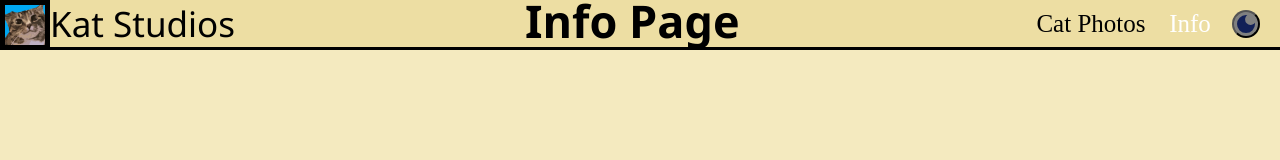
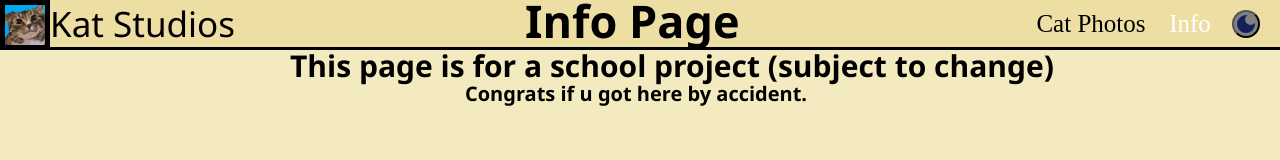
Before and after one commit to katv2/KatWebsite, a plain HTML site: page info.html in a window 1280 px wide. Drawn offline with Linux system fonts and the light colour scheme.

Commit message:
infopage

```diff
--- a/css/info.css
+++ b/css/info.css
@@ -102,3 +102,33 @@ h1 {
     font-size: 45px;
     color: var(--text-color-inactive);
 }
+h2 {
+    position: absolute;
+    width: 1000px;
+    top:20px;
+    left: 50%;
+    transform: translateX(-35%);
+    font-family: 'Segoe UI', Tahoma, Geneva, Verdana, sans-serif;
+    font-size: 30px;
+    color: var(--text-color-inactive);
+}
+h3 {
+    position: absolute;
+    width: 500px;
+    top:60px;
+    left: 50%;
+    transform: translateX(-35%);
+    font-family: 'Segoe UI', Tahoma, Geneva, Verdana, sans-serif;
+    font-size: 20px;
+    color: var(--text-color-inactive);
+}
+h4 {
+    position: absolute;
+    width: 300px;
+    top:100px;
+    left: 50%;
+    transform: translateX(-38%);
+    font-family: 'Segoe UI', Tahoma, Geneva, Verdana, sans-serif;
+    font-size: 30px;
+    color: var(--text-color-inactive);
+}
--- a/info.html
+++ b/info.html
@@ -19,5 +19,7 @@
     <a class="page2" href="catphotos" style="width: auto;">Cat Photos</a>
     <div class="page3">Info</div>
     <h1>Info Page</h1>
+    <h2>This page is for a school project (subject to change)</h2>
+    <h3>Congrats if u got here by accident.</h3>
 </body>
 </html>
```
